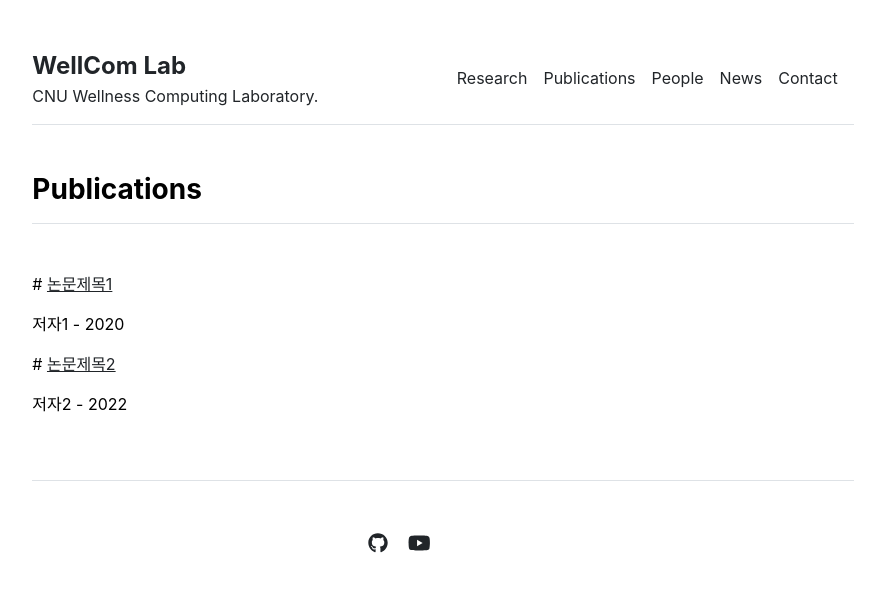
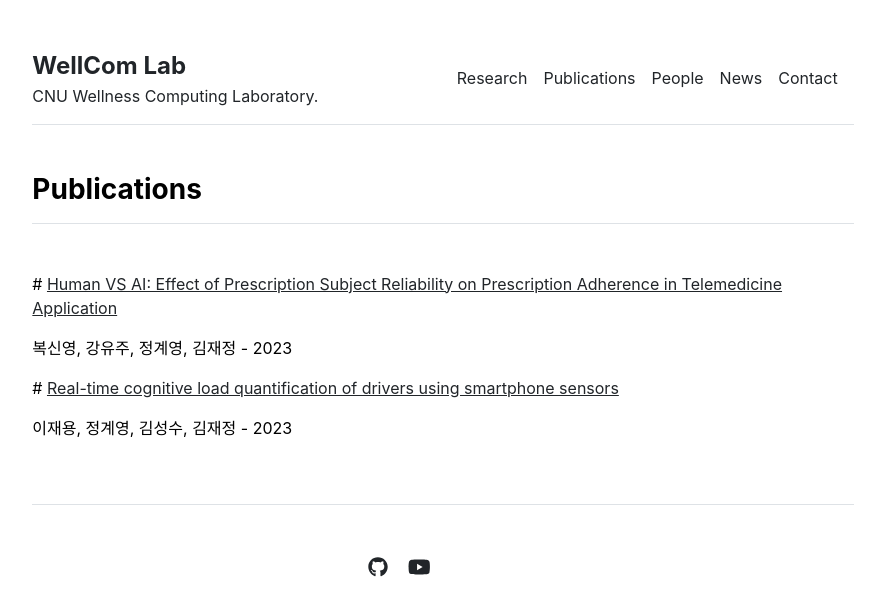
Before and after one commit to CNU-Wellness-Computing-Lab/site, a Jekyll site: the page built from publications.md, in a window 1280 px wide. Shown: the top 616 px of the page, without its empty margins (197-1082 px from the left). Built offline with Jekyll 4.4.1, drawn with Linux system fonts in a browser that asks for light colours.

Commit message:
Update publications.yml

```diff
--- a/_data/publications.yml
+++ b/_data/publications.yml
@@ -1,9 +1,11 @@
 featured:
 # 메인화면에 표시할 내용
-- {name: '논문제목1', url: '/publications/1501.07274.pdf'}
-- {name: '논문제목2', url: ''}
+# - {name: '논문명', url: '/publications/1501.07274.pdf(논문링크)'}
+- {name: 'Human VS AI: Effect of Prescription Subject Reliability on Prescription Adherence in Telemedicine Application', url: ''}
+- {name: 'Real-time cognitive load quantification of drivers using smartphone sensors', url: ''}
 
 index:
 # publication 화면에 표시할 내용
-- {name: '논문제목1', author: '저자1', date: '2020', url: '/publications/1501.07274.pdf'}
-- {name: '논문제목2', author: '저자2', date: '2022', url: ''}
+# - {name: '논문명', author: '저자', date: '발행일자', url: '논문링크'}
+- {name: 'Human VS AI: Effect of Prescription Subject Reliability on Prescription Adherence in Telemedicine Application', author: '복신영, 강유주, 정계영, 김재정', date: '2023', url: ''}
+- {name: 'Real-time cognitive load quantification of drivers using smartphone sensors', author: '이재용, 정계영, 김성수, 김재정', date: '2023', url: ''}
```
